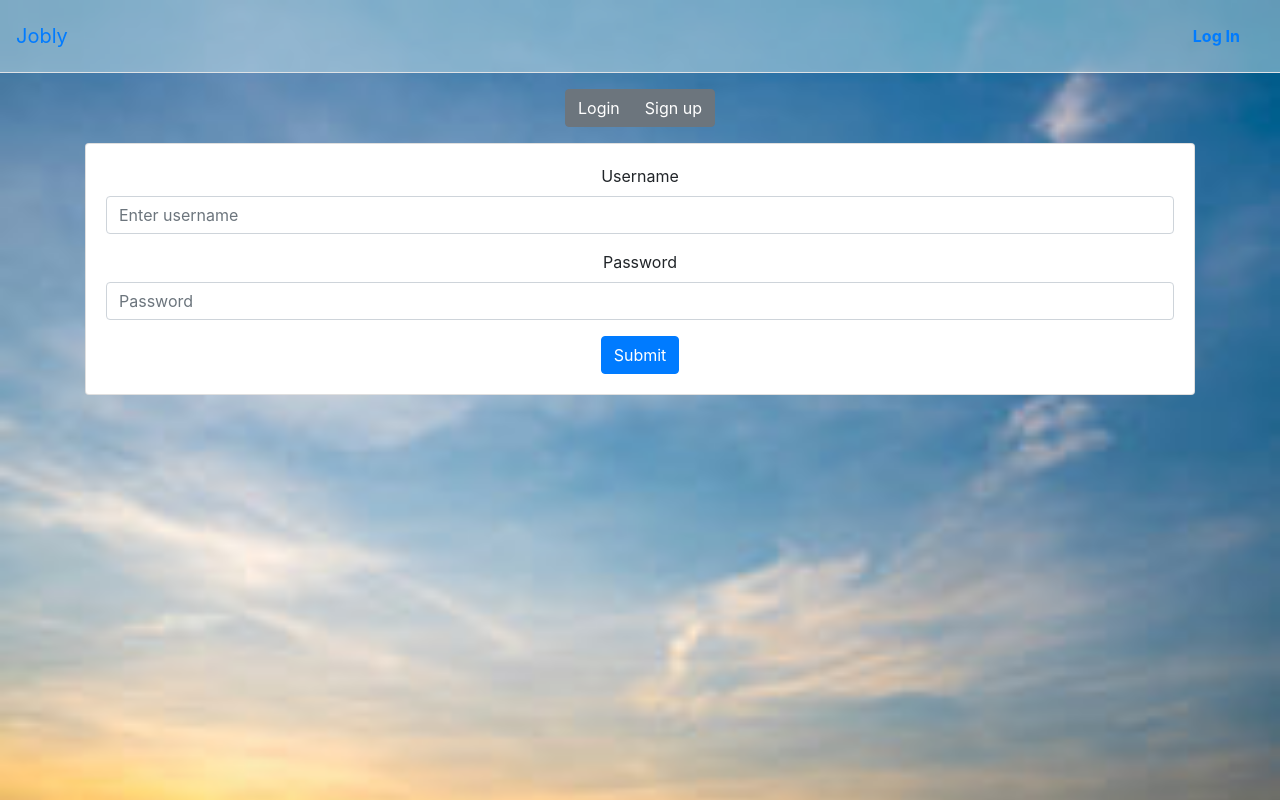
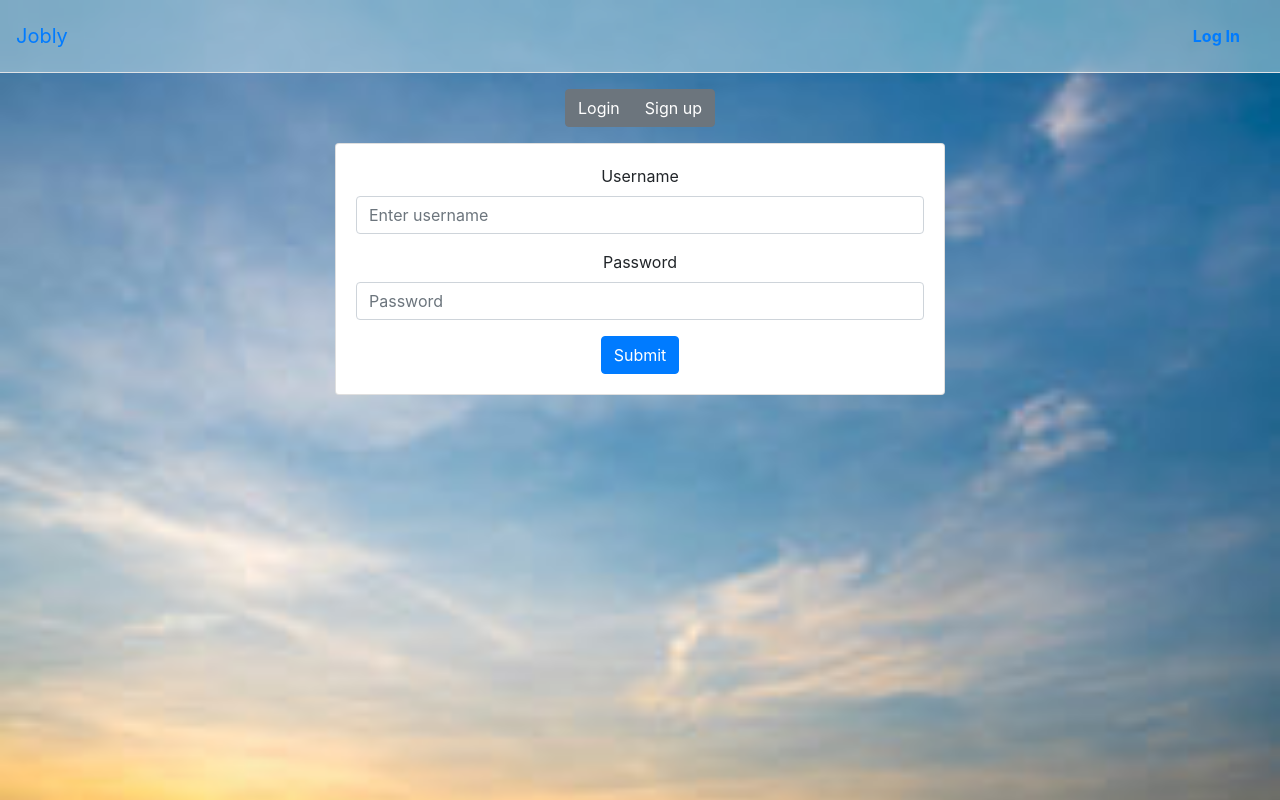
Before and after one commit to jenniferenck/full-stack-jobly, a React (Create React App) app in the folder frontend/: page /login in a window 1280 px wide. Built offline with nearby package versions, Linux system fonts and the light colour scheme; no server answers; the HTML template or start-up script is replaced by a standard one.

Commit message:
adjusted sizing of main container

```diff
--- a/frontend/src/App.js
+++ b/frontend/src/App.js
@@ -109,7 +109,7 @@ class App extends Component {
           isLoggedIn={this.state.isLoggedIn}
           handleLogout={this.handleLogout}
         />
-        <div className="body container">
+        <div className="body container col-6">
           <Routes
             isLoggedIn={this.state.isLoggedIn}
             handleLogin={this.handleLogin}
```
